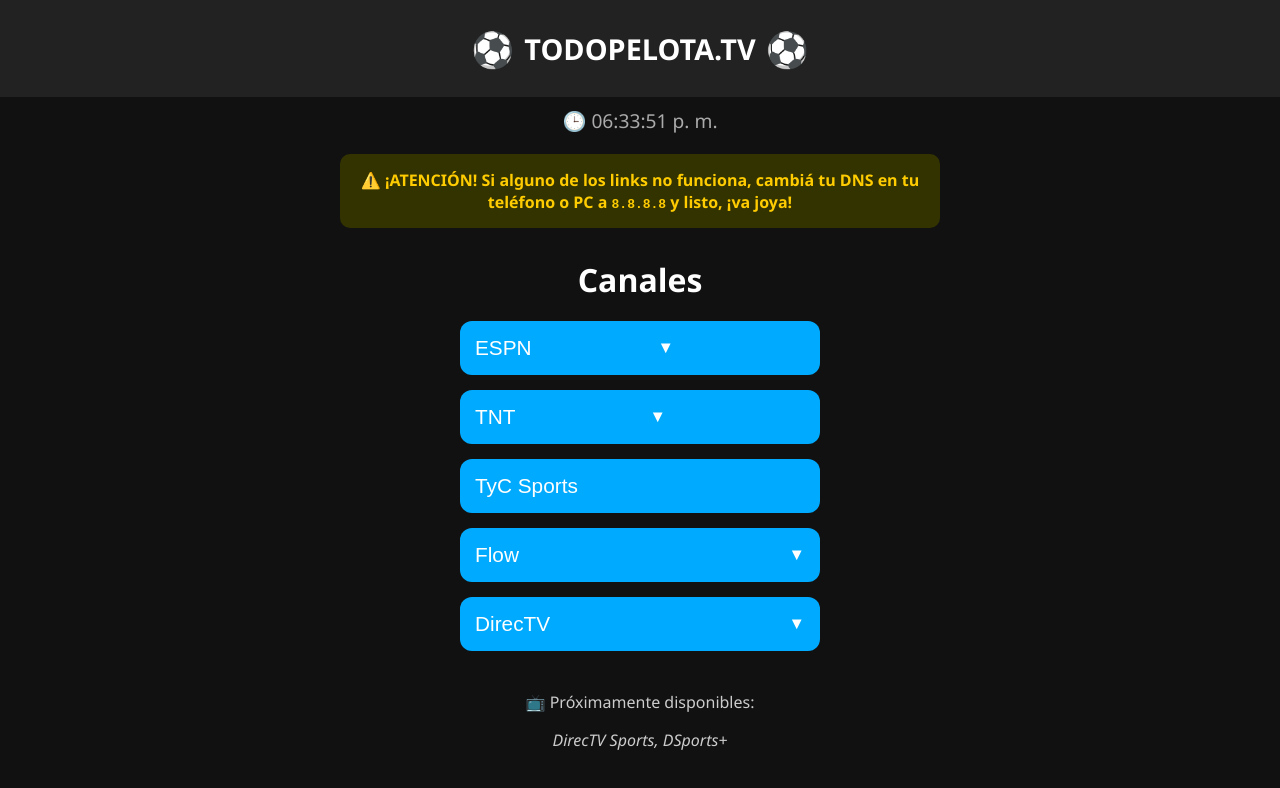
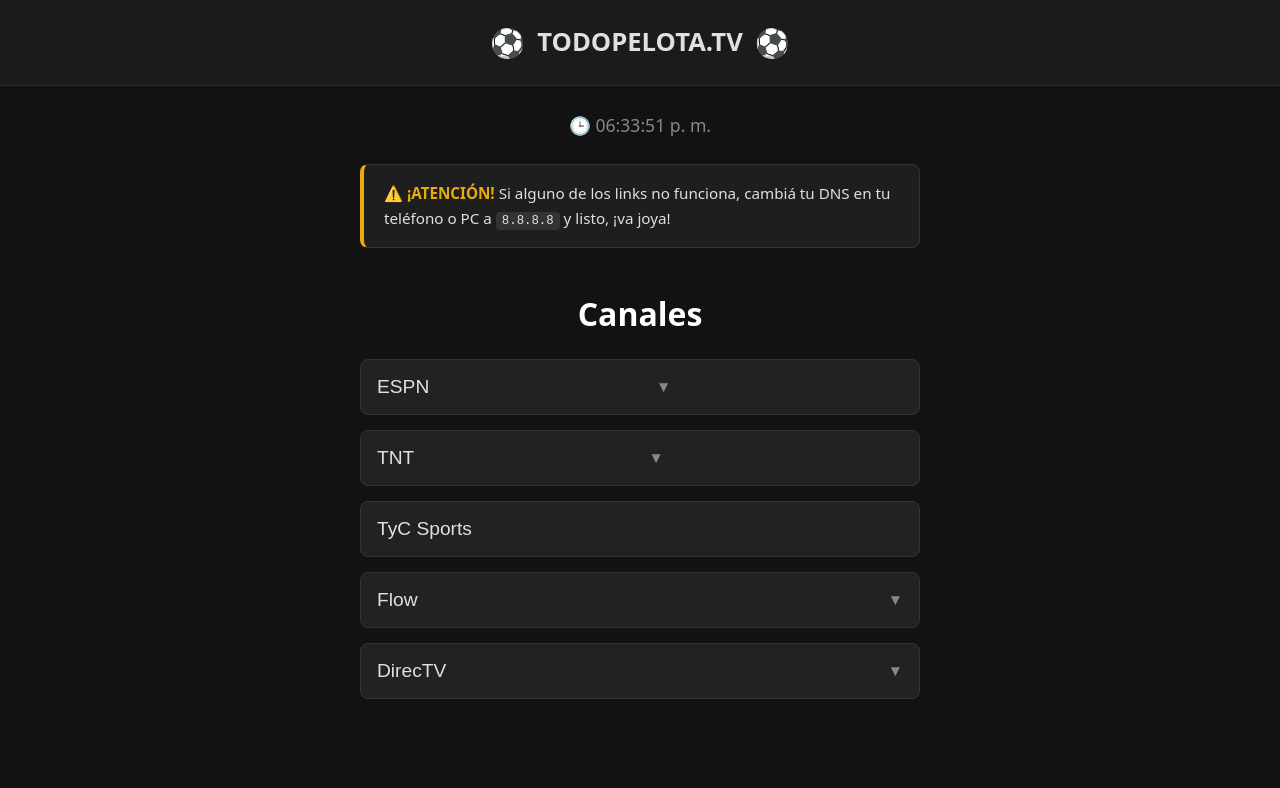
Before and after one commit to TestQET/todopelota, a plain HTML site: page index.html in a window 1280 px wide. Drawn offline with Linux system fonts and the light colour scheme; no server answers.

Commit message:
Add files via upload

```diff
--- a/index.html
+++ b/index.html
@@ -5,72 +5,105 @@
   <meta name="viewport" content="width=device-width, initial-scale=1" />
   <title>TODOPELOTA.TV</title>
   <style>
-    * { box-sizing: border-box; }
+    /* --- INICIO DEL NUEVO CSS MINIMALISTA --- */
+
+    * {
+      box-sizing: border-box;
+      margin: 0;
+      padding: 0;
+    }
+
+    html {
+      scroll-behavior: smooth;
+    }
 
     body {
-      margin: 0;
-      padding: 0;
-      font-family: 'Segoe UI', sans-serif;
-      background-color: #111;
-      color: #fff;
+      font-family: system-ui, -apple-system, BlinkMacSystemFont, 'Segoe UI', Roboto, 'Helvetica Neue', Arial, sans-serif;
+      background-color: #121212;
+      color: #E0E0E0;
       text-align: center;
+      line-height: 1.6;
     }
 
     header {
-      background-color: #222;
-      padding: 25px 10px;
-      font-size: 1.8em;
+      background-color: #1B1B1B;
+      padding: 20px 10px;
+      font-size: 1.6em;
+      font-weight: 600;
       display: flex;
       align-items: center;
       justify-content: center;
-      gap: 10px;
+      gap: 12px;
+      border-bottom: 1px solid #2a2a2a;
+      width: 100%;
     }
 
-    .emoji { font-size: 1.2em; }
+    .emoji {
+      font-size: 1.1em;
+    }
+
+    /* Contenedor principal para centrar el contenido */
+    .container {
+      width: 100%;
+      max-width: 600px;
+      margin: 0 auto;
+      padding: 0 20px;
+    }
 
     #clock {
-      font-size: 1.2em;
-      margin: 10px 0;
-      color: #aaa;
+      font-size: 1.1em;
+      margin: 25px 0;
+      color: #888;
     }
 
     .atencion {
-      background-color: #330;
-      color: #ffcc00;
-      padding: 15px 20px;
-      margin: 20px auto 10px;
-      max-width: 600px;
-      font-size: 1em;
-      border-radius: 10px;
-      font-weight: bold;
+      background-color: #1E1E1E;
+      color: #E0E0E0;
+      padding: 16px 20px;
+      margin: 20px 0;
+      font-size: 0.95em;
+      border-radius: 8px;
+      font-weight: 500;
+      text-align: left;
+      border: 1px solid #333;
+      border-left: 4px solid #e9ab0c; /* Borde de acento en lugar de fondo */
+    }
+
+    .atencion strong {
+      color: #e9ab0c;
+    }
+
+    .atencion code {
+      background-color: #333;
+      padding: 2px 6px;
+      border-radius: 4px;
+      font-family: monospace;
     }
 
     h2 {
-      margin: 30px 0 10px;
-      font-size: 1.5em;
+      margin: 40px 0 20px;
+      font-size: 1.8em;
       color: #fff;
+      font-weight: 600;
     }
 
     .button-container {
       display: flex;
       flex-direction: column;
       gap: 15px;
-      padding: 0 20px;
-      margin-top: 20px;
-      max-width: 400px;
-      margin-left: auto;
-      margin-right: auto;
+      width: 100%;
     }
 
     .canal-btn {
-      background-color: #00aaff;
-      border: none;
-      color: white;
-      padding: 15px;
+      background-color: #222;
+      border: 1px solid #333;
+      color: #E0E0E0;
+      padding: 16px;
       font-size: 1.1em;
-      border-radius: 12px;
+      font-weight: 500;
+      border-radius: 8px;
       cursor: pointer;
-      transition: background 0.3s;
+      transition: background-color 0.2s, border-color 0.2s;
       display: flex;
       justify-content: space-between;
       align-items: center;
@@ -78,12 +111,15 @@
       position: relative;
     }
 
-    .canal-btn:hover { background-color: #0088cc; }
+    .canal-btn:hover {
+      background-color: #2a2a2a;
+      border-color: #444;
+    }
 
     .partido-en-vivo {
       font-size: 0.85em;
       font-style: italic;
-      color: #ff0;
+      color: #888; /* Color secundario, no amarillo brillante */
       margin-left: 15px;
       white-space: normal;
       max-width: 60%;
@@ -94,48 +130,54 @@
     .dropdown-content {
       display: none;
       flex-direction: column;
-      gap: 10px;
-      background-color: #333;
-      border-radius: 10px;
+      gap: 8px;
+      background-color: #1E1E1E;
+      border: 1px solid #333;
+      border-radius: 8px;
       padding: 10px;
-      margin-top: 10px;
-      animation: fadeDown 0.3s ease-out;
+      margin-top: 8px;
+      animation: fadeDown 0.2s ease-out;
     }
 
     .dropdown-content a {
-      background-color: #00aaff;
-      color: white;
-      padding: 10px;
-      border-radius: 8px;
+      background-color: transparent;
+      color: #E0E0E0;
+      padding: 12px 10px;
+      border-radius: 6px;
       text-decoration: none;
-      transition: background 0.3s;
+      transition: background 0.2s;
+      text-align: center;
+      font-weight: 500;
     }
 
     .dropdown-content a:hover {
-      background-color: #0088cc;
+      background-color: #333;
     }
 
     .flecha {
       margin-left: 10px;
       font-size: 0.8em;
+      color: #888;
     }
 
     .proximamente {
       margin-top: 40px;
       font-size: 1em;
-      color: #ccc;
-      padding: 0 20px;
+      color: #888;
+      padding-bottom: 40px; /* Espacio al final */
     }
 
     @keyframes fadeDown {
-      from { opacity: 0; transform: translateY(-10px); }
+      from { opacity: 0; transform: translateY(-5px); }
       to { opacity: 1; transform: translateY(0); }
     }
 
     @media (min-width: 600px) {
       h2 { font-size: 2em; }
-      .canal-btn { font-size: 1.3em; }
+      .canal-btn { font-size: 1.2em; }
     }
+
+    /* --- FIN DEL NUEVO CSS --- */
   </style>
 </head>
 <body>
@@ -145,6 +187,8 @@
     <strong>TODOPELOTA.TV</strong>
     <span class="emoji">⚽</span>
   </header>
+
+  <main class="container">
 
     <div id="clock"></div>
 
@@ -156,7 +200,6 @@
 
     <div class="button-container">
 
-    <!-- ESPN Dropdown -->
       <div class="dropdown">
         <button class="canal-btn" onclick="toggleDropdown('espn-dropdown')">ESPN <span class="flecha">▼</span> <span class="partido-en-vivo" id="partido-espn"></span></button>
         <div class="dropdown-content" id="espn-dropdown">
@@ -167,7 +210,6 @@
         </div>
       </div>
 
-    <!-- TNT Dropdown -->
       <div class="dropdown">
         <button class="canal-btn" onclick="toggleDropdown('tnt-dropdown')">TNT <span class="flecha">▼</span> <span class="partido-en-vivo" id="partido-tnt"></span></button>
         <div class="dropdown-content" id="tnt-dropdown">
@@ -177,10 +219,8 @@
         </div>
       </div>
 
-    <!-- TyC Sports -->
       <button class="canal-btn" onclick="location.href='https://streamtpglobal.com/global1.php?stream=tycsports'">TyC Sports <span class="partido-en-vivo" id="partido-tyc"></span></button>
 
-    <!-- Flow Dropdown -->
       <div class="dropdown">
         <button class="canal-btn" onclick="toggleDropdown('flow-dropdown')">Flow <span class="flecha">▼</span></button>
         <div class="dropdown-content" id="flow-dropdown">
@@ -189,7 +229,6 @@
         </div>
       </div>
 
-    <!-- DirecTV Dropdown -->
       <div class="dropdown">
         <button class="canal-btn" onclick="toggleDropdown('directv-dropdown')">DirecTV <span class="flecha">▼</span></button>
         <div class="dropdown-content" id="directv-dropdown">
@@ -199,12 +238,9 @@
       </div>
     </div>
 
-  <div class="proximamente">
-    <p>📺 Próximamente disponibles:</p>
-    <p><em>DirecTV Sports, DSports+</em></p>
-  </div>
 
-  <script>
+  </main> <script>
+    // --- TU JAVASCRIPT ORIGINAL (sin cambios) ---
     async function obtenerPartidos() {
       try {
         const hoy = new Date().toISOString().split('T')[0];
```
Lines whose indentation alone changed are shown as unchanged.
